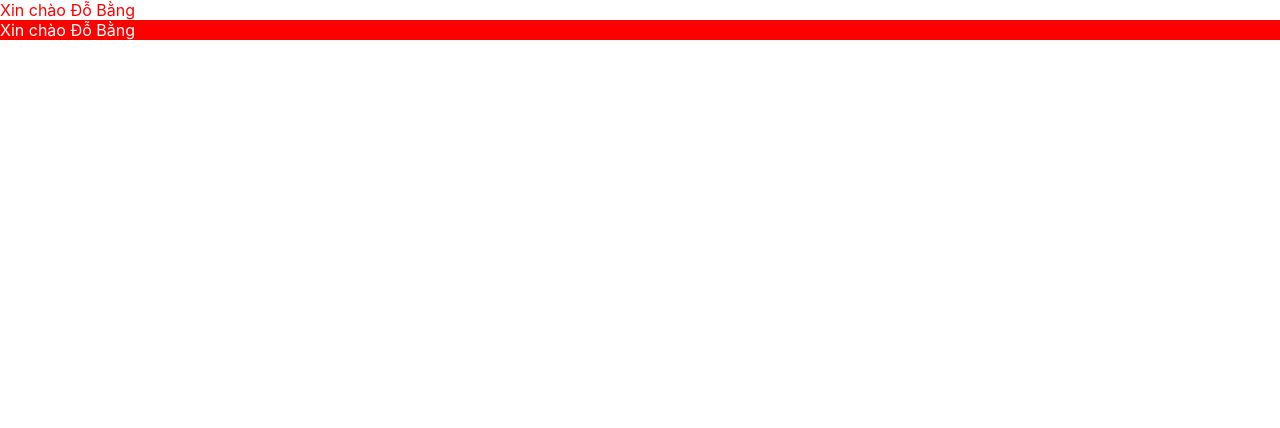
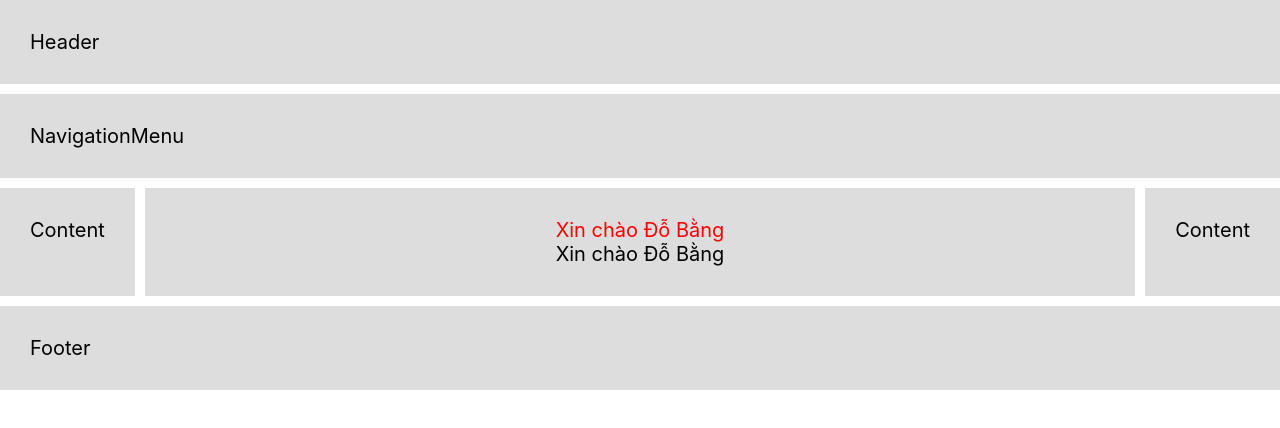
Before and after one commit to Bangdx1412/hocReactjs, a React (Create React App) app: page / in a window 1280 px wide. Shown: the top 428 px of the page. Built offline with nearby package versions, Linux system fonts and the light colour scheme.

Commit message:
Css giao diện

```diff
--- a/src/App.css
+++ b/src/App.css
@@ -1,38 +1,16 @@
-.App {
+.box{
+  background-color: #ddd;
+  margin-bottom: 10px;
+  font-size: 20px;
+  padding: 30px;
+}
+.main{
+  display: flex;
+  justify-content: space-between;
+}
+.main .box:nth-child(2){
+  flex: 1;
+  margin-left: 10px;
+  margin-right: 10px;
   text-align: center;
 }
-
-.App-logo {
-  height: 40vmin;
-  pointer-events: none;
-}
-
-@media (prefers-reduced-motion: no-preference) {
-  .App-logo {
-    animation: App-logo-spin infinite 20s linear;
-  }
-}
-
-.App-header {
-  background-color: #282c34;
-  min-height: 100vh;
-  display: flex;
-  flex-direction: column;
-  align-items: center;
-  justify-content: center;
-  font-size: calc(10px + 2vmin);
-  color: white;
-}
-
-.App-link {
-  color: #61dafb;
-}
-
-@keyframes App-logo-spin {
-  from {
-    transform: rotate(0deg);
-  }
-  to {
-    transform: rotate(360deg);
-  }
-}
--- a/src/App.js
+++ b/src/App.js
@@ -1,18 +1,21 @@
 import "./App.css";
+// Header
+import Header from "./components/Header";
+import Footer from "./components/Footer";
+import MainContent from "./components/MainContent";
+import NavigationMenu from "./components/NavigationMenu";
+import Content from "./components/Content";
 function App() {
-  let name = "Đỗ Bằng";
-  const css = {
-    color: "white",
-    backgroundColor: "red",
-  };
   return (
     <>
-      <div className="test" style={{ color: "red" }}>
-        Xin chào {name}
+      <Header />
+      <NavigationMenu />
+      <div className="main">
+        <Content />
+        <MainContent />
+        <Content />
       </div>
-      <div className="test" style={css}>
-        Xin chào {name}
-      </div>
+      <Footer />
     </>
   );
 }
--- /dev/null
+++ b/src/components/Content/index.js
@@ -0,0 +1,8 @@
+function Content(){
+    return (
+        <>
+            <div className="box">Content</div>
+        </>
+    )
+}
+export default Content;
--- /dev/null
+++ b/src/components/Footer/index.js
@@ -0,0 +1,8 @@
+function Footer(){
+    return(
+        <>
+             <div className="box">Footer</div>
+        </>
+    )
+}
+export default Footer;
--- /dev/null
+++ b/src/components/Header/index.js
@@ -0,0 +1,8 @@
+function Header(){
+    return(
+        <>
+             <div className="box">Header</div>
+        </>
+    )
+}
+export default Header;
--- /dev/null
+++ b/src/components/MainContent/index.js
@@ -0,0 +1,20 @@
+function MainContent() {
+  let name = "Đỗ Bằng";
+  const css = {
+    // color: "white",
+    // backgroundColor: "red",
+  };
+  return (
+    <>
+      <div className="box">
+        <div className="test" style={{ color: "red" }}>
+          Xin chào {name}
+        </div>
+        <div className="test" style={css}>
+          Xin chào {name}
+        </div>
+      </div>
+    </>
+  );
+}
+export default MainContent;
--- /dev/null
+++ b/src/components/NavigationMenu/index.js
@@ -0,0 +1,8 @@
+function NavigationMenu(){
+    return (
+        <>
+             <div className="box">NavigationMenu</div>
+        </>
+    )
+}
+export default NavigationMenu;
```
